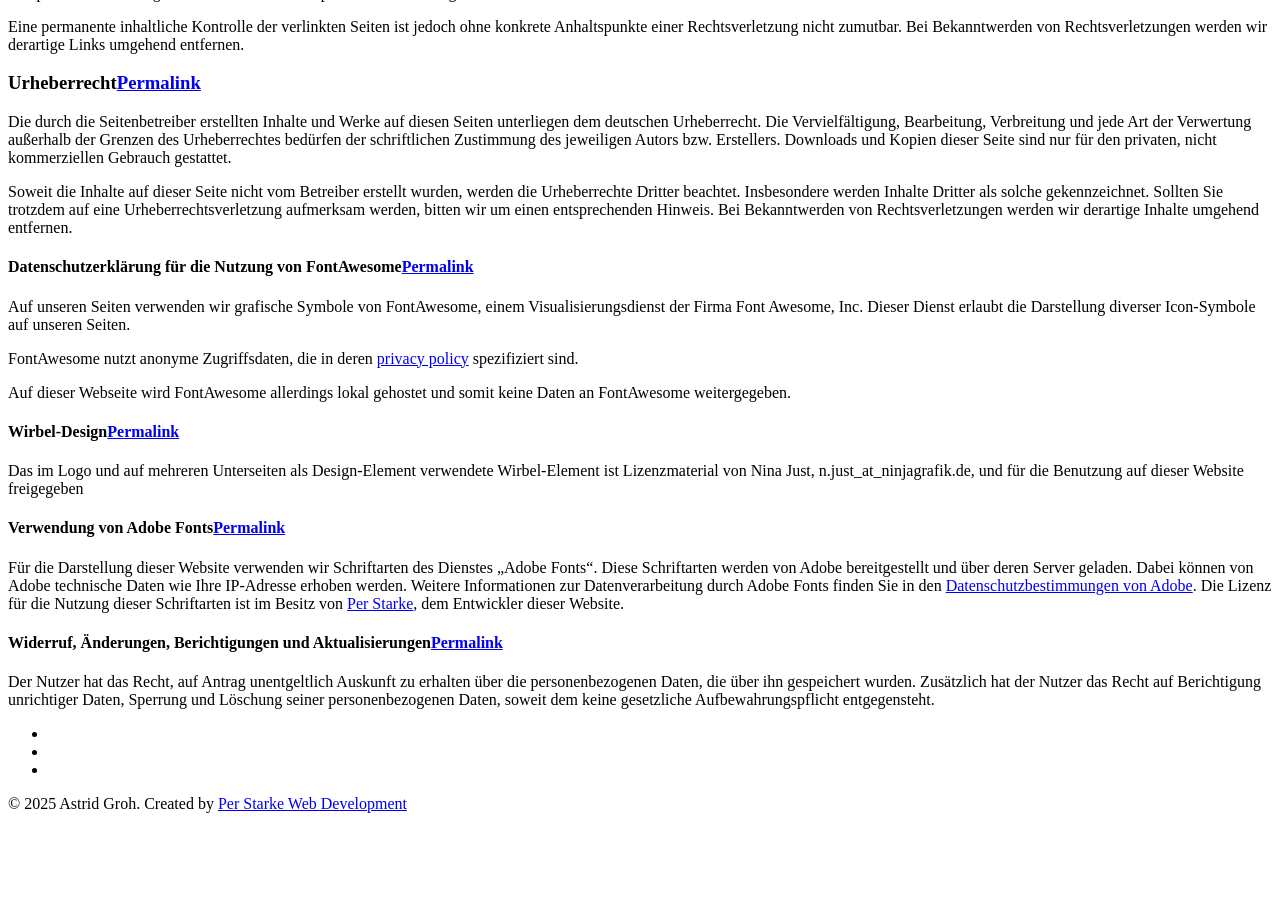
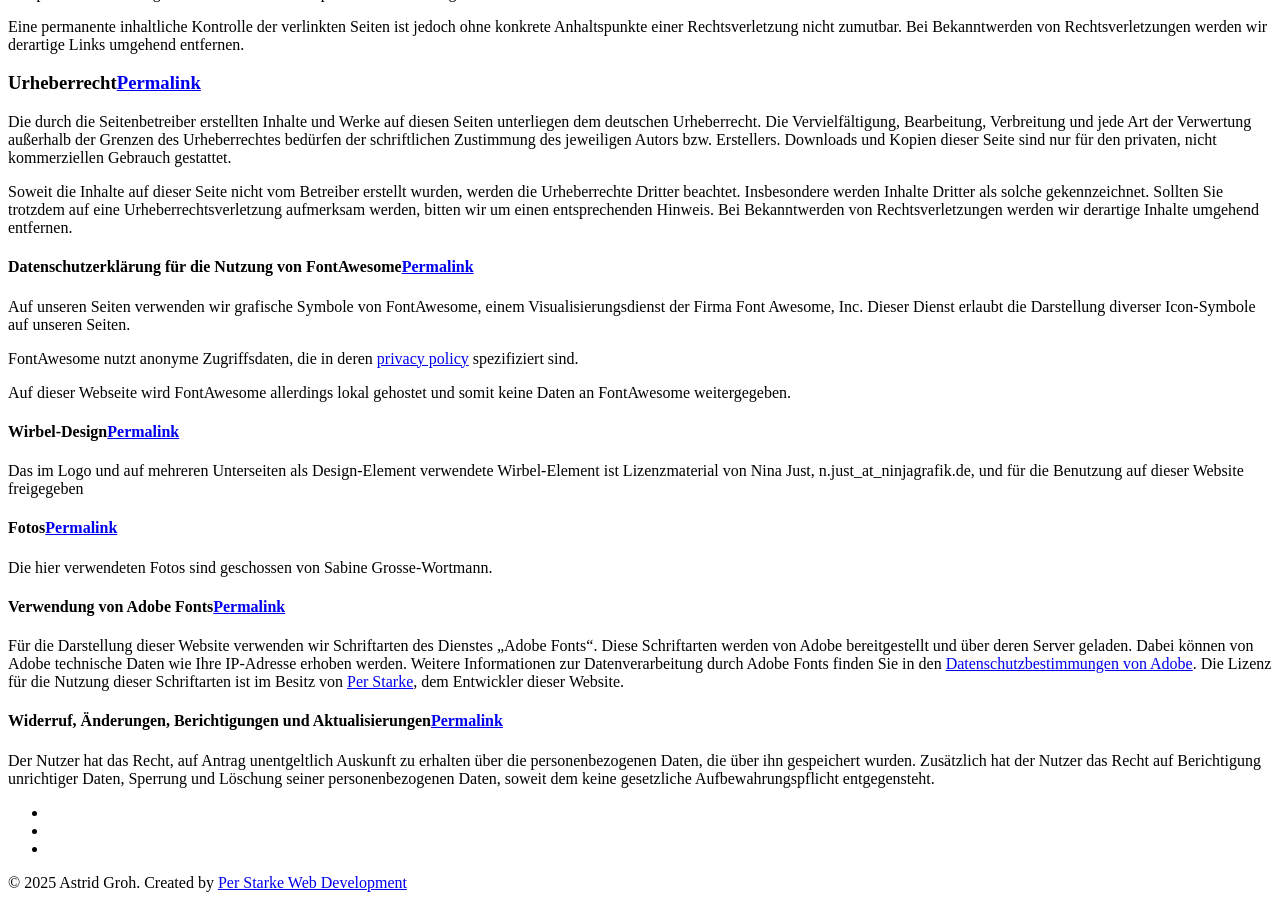
Before and after one commit to perstarke-webdev/inbewegung.net-site, a Jekyll site: the page built from _pages/99_imprint.md, in a window 1280 px wide and 900 px high, scrolled down 2359 px. Built offline with Jekyll 4.4.1, drawn with Linux system fonts in a browser that asks for light colours; cached includes are drawn as plain includes; some web fonts are replaced; before the commit the page ends 3180 px from its top, so only the background shows below that.

Commit message:
Update 99_imprint.md

```diff
--- a/_pages/99_imprint.md
+++ b/_pages/99_imprint.md
@@ -83,6 +83,9 @@ Auf dieser Webseite wird FontAwesome allerdings lokal gehostet und somit keine D
 Das im Logo und auf mehreren Unterseiten als Design-Element verwendete Wirbel-Element ist Lizenzmaterial von Nina Just, n.just_at_ninjagrafik.de,
 und für die Benutzung auf dieser Website freigegeben
 
+#### Fotos
+Die hier verwendeten Fotos sind geschossen von Sabine Grosse-Wortmann.
+
 #### Verwendung von Adobe Fonts
 Für die Darstellung dieser Website verwenden wir Schriftarten des Dienstes „Adobe Fonts“. Diese Schriftarten werden von Adobe bereitgestellt und über deren Server geladen. Dabei können von Adobe technische Daten wie Ihre IP-Adresse erhoben werden.
 Weitere Informationen zur Datenverarbeitung durch Adobe Fonts finden Sie in den [Datenschutzbestimmungen von Adobe](https://www.adobe.com/de/privacy/policies/adobe-fonts.html).
```
